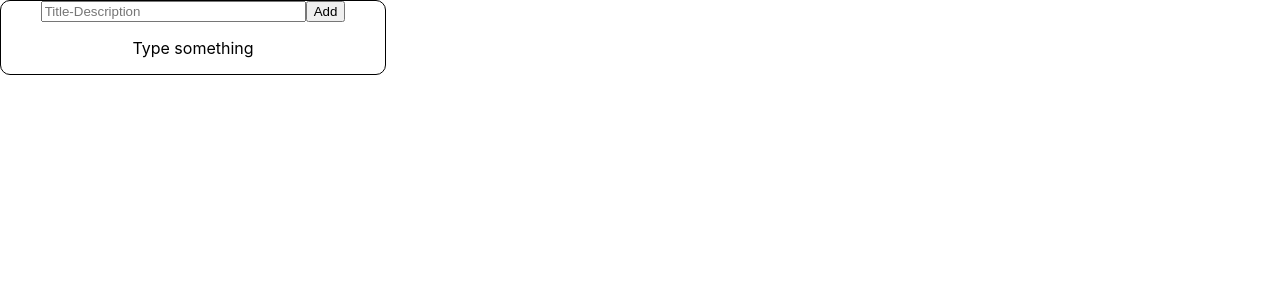
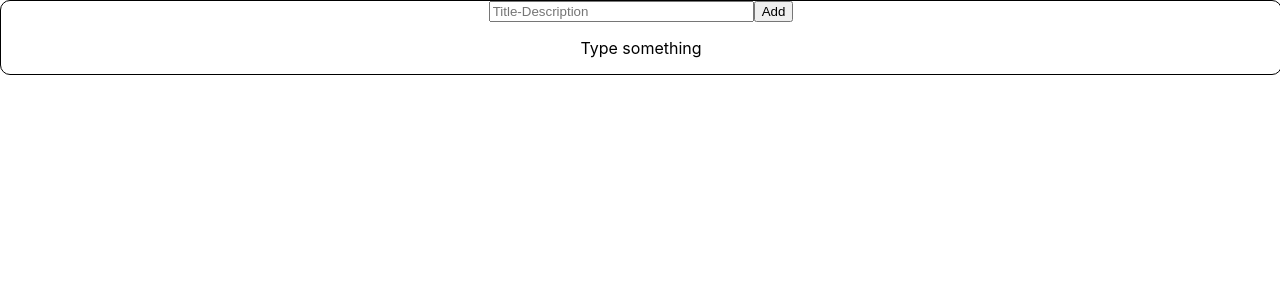
Before and after one commit to timillionaire1/todo-app-with-react, a React (Create React App) app: page / in a window 1280 px wide. Shown: the top 300 px of the page. Built offline with nearby package versions, Linux system fonts and the light colour scheme.

Commit message:
Update 2 files

```diff
--- a/src/App.css
+++ b/src/App.css
@@ -1,8 +1,9 @@
 .App {
   display: grid;
-  place-items:center;
+  place-items: center;
   /*text-align: center;*/
-  border:1px solid black;
+  border: 1px solid black;
   border-radius: 10px;
-  width: 30%;
+  width: 100%;
+  margin: 0 auto;
 }
```
Also changed, not shown: .codesandbox/tasks.json (added).
